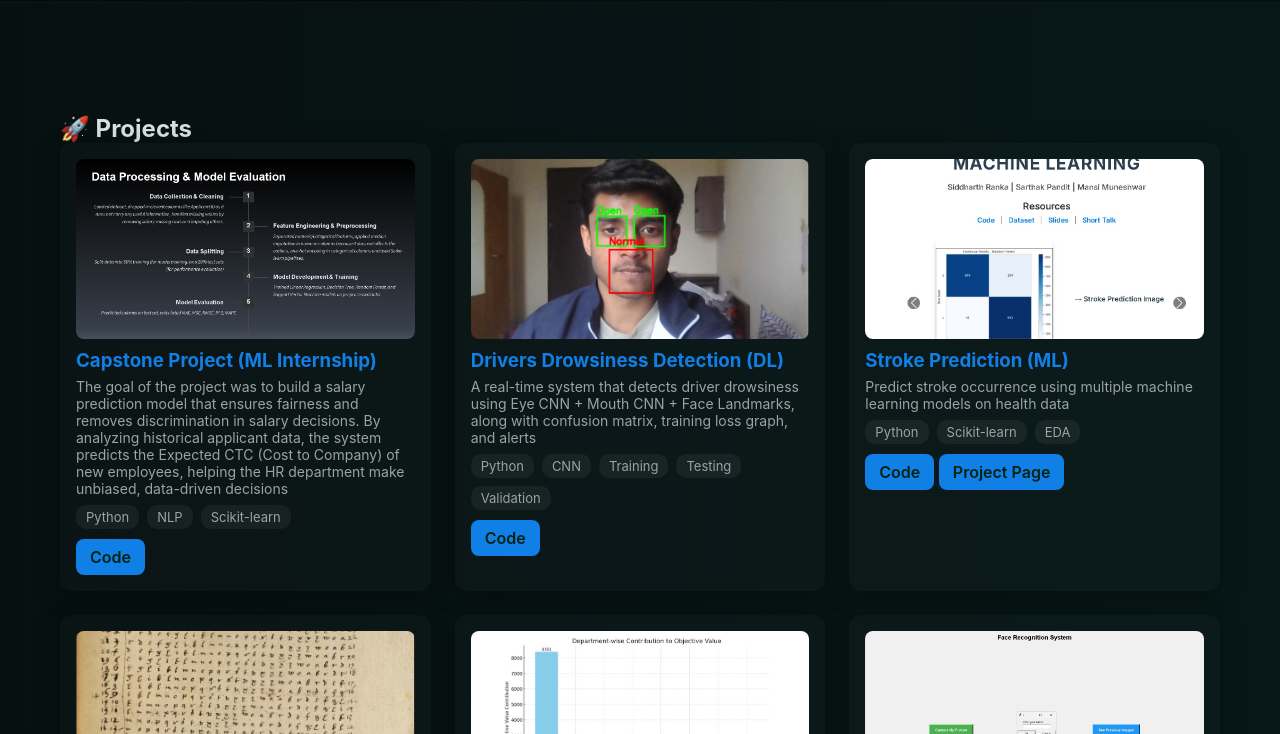
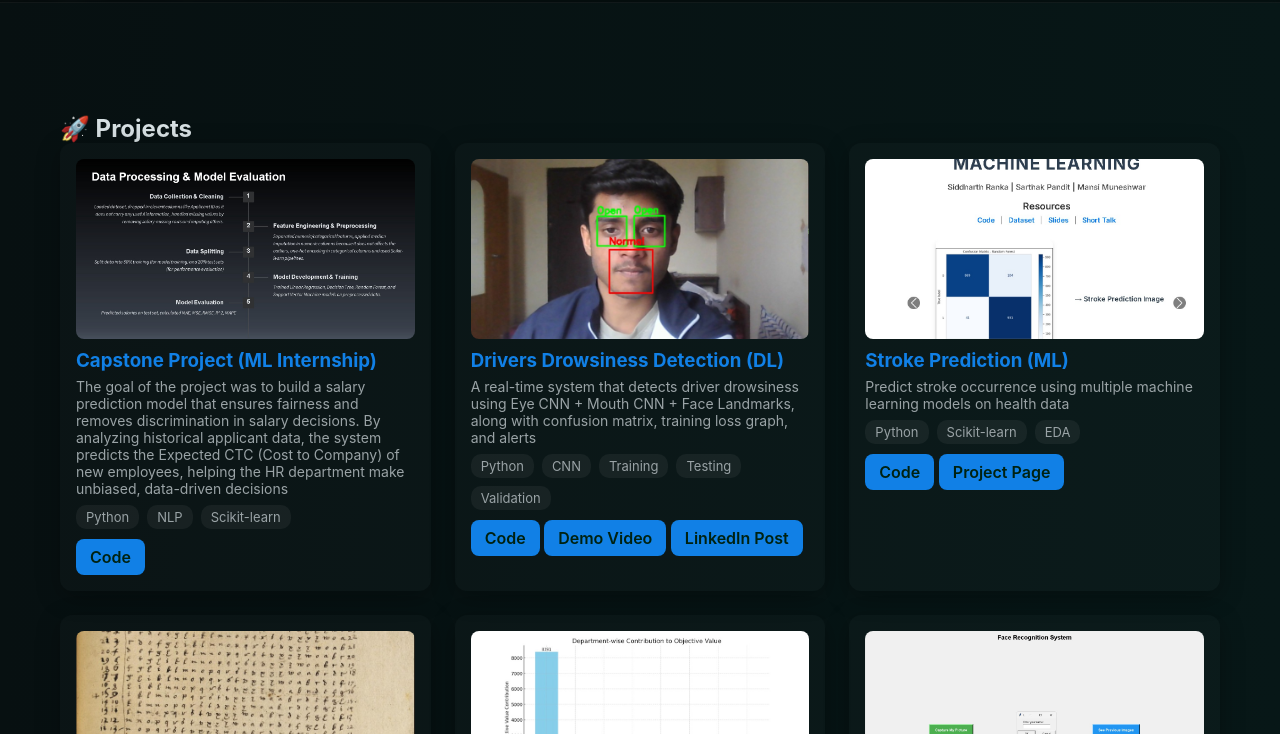
Before and after one commit to sarthakpdt/Resume-Website, a plain HTML site: page index.html in a window 1280 px wide. Both pictures are taken after a click on the link "Projects". Shown: the part 66-800 px from the top of the page. Drawn offline with Linux system fonts and the light colour scheme.

Commit message:
Update index.html

```diff
--- a/index.html
+++ b/index.html
@@ -105,6 +105,8 @@ Certainly! Below is the **full complete code** for your portfolio with the follo
         <p>A real-time system that detects driver drowsiness using Eye CNN + Mouth CNN + Face Landmarks, along with confusion matrix, training loss graph, and alerts</p>
         <div class="tags"><span>Python</span><span>CNN</span><span>Training</span><span>Testing</span><span>Validation</span></div>
         <a href="https://github.com/sarthakpdt/Driver-Drowsiness-Detection-" target="_blank" class="code-btn">Code</a>
+        <a href="assets/Demo Video.mp4" target="_blank" class="code-btn">Demo Video</a>
+        <a href="https://www.linkedin.com/feed/update/urn:li:activity:7400849389155549184/" target="_blank" class="code-btn">LinkedIn Post</a>
       </div>
 
       <div class="project-card">
```
